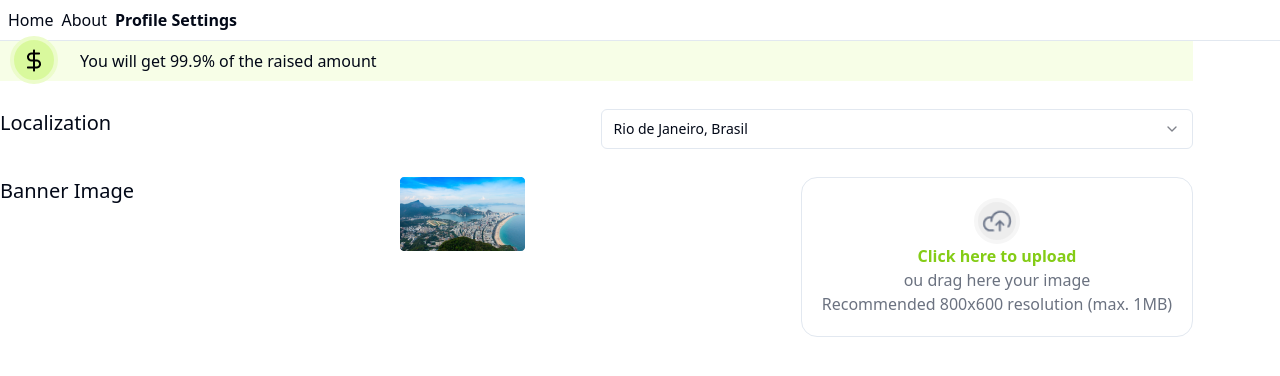
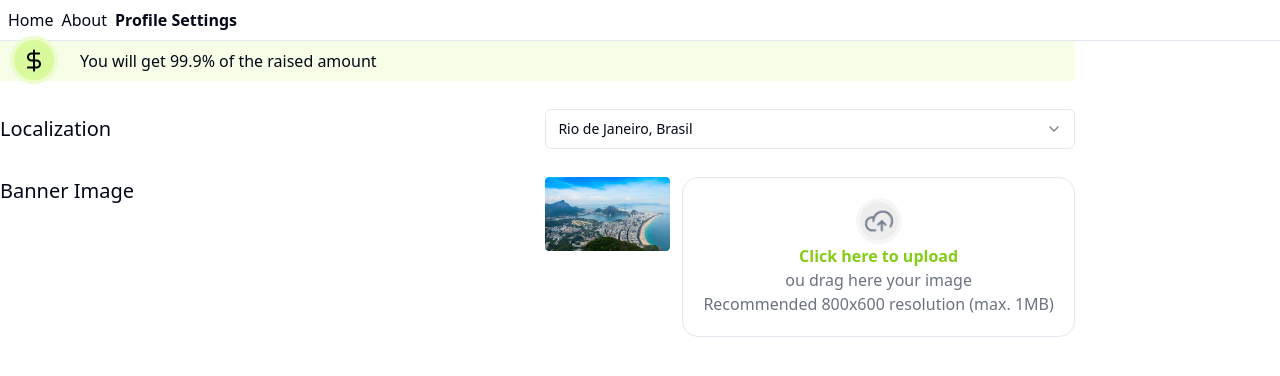
Before and after one commit to Aprender-e-Crescer/crowdfy, a React (Vite) app: page /profile-settings in a window 1280 px wide. Shown: the top 376 px of the page. Built offline with nearby package versions, Linux system fonts and the light colour scheme.

Commit message:
ajustes grid

```diff
--- a/src/components/ui/localization.tsx
+++ b/src/components/ui/localization.tsx
@@ -16,7 +16,7 @@ export function Localization() {
     <>
       <div className="hidden md:flex w-full">
         <div className="flex flex-col gap-y-5">
-          <div className="relative flex  bg-[#F7FEE7]">
+          <div className="relative flex bg-[#F7FEE7]">
             <div className="absolute top-[-5px] left-[10px] bg-lime-200 w-12 h-12 rounded-full flex justify-center items-center border-4 border-lime-100">
               <img src={icon} alt="Dollar Sign" />
             </div>
@@ -24,11 +24,12 @@ export function Localization() {
               <h1>You will get 99.9% of the raised amount</h1>
             </div>
           </div>
-          <div className="flex justify-start py-2 grid grid-cols-2 gap-2 itens-center-start">
+
+          <div className="flex justify-start py-2 grid grid-cols-2 gap-4 items-center">
             <div>
               <h1 className="text-xl font-normal">Localization</h1>
             </div>
-            <div className="w-full ">
+            <div className="w-full">
               <Select>
                 <SelectTrigger className="w-full">
                   <SelectValue placeholder="Rio de Janeiro, Brasil" />
@@ -40,27 +41,29 @@ export function Localization() {
             </div>
           </div>
 
-          <div className=" grid grid-cols-3 gap-2 itens-center-start">
+          <div className="grid grid-cols-2 gap-4 items-start">
             <div className="text-xl">
               <p>Banner Image</p>
             </div>
 
-            <div>
-              <img className="w-[125px] h-[74px] " src={localimage} alt="" />
-            </div>
-
-            <div>
+            <div className="flex gap-3">
+              <img
+                className="w-[125px] h-[74px]"
+                src={localimage}
+                alt="Banner"
+              />
               <Uploadimagens
                 enviar="Click here to upload"
                 descricao="ou drag here your image"
-                tiposEnvio="Recommended 800x600 resolution (max. 1MB) "
+                tiposEnvio="Recommended 800x600 resolution (max. 1MB)"
               />
             </div>
           </div>
         </div>
       </div>
+
       <div className="md:hidden flex flex-col gap-y-4">
-        <div className="relative flex  bg-[#F7FEE7]">
+        <div className="relative flex bg-[#F7FEE7]">
           <div className="absolute top-[-5px] left-[10px] bg-lime-200 w-12 h-12 rounded-full flex justify-center items-center border-4 border-lime-100">
             <img src={icon} alt="Dollar Sign" />
           </div>
@@ -68,26 +71,26 @@ export function Localization() {
             <h1>You will get 99.9% of the raised amount</h1>
           </div>
         </div>
+
         <div className="py-2 mx-5 mt-0 mb-1">
           <h1 className="text-xl font-normal">Localization</h1>
         </div>
-        <div className=" flex flex-col mx-5">
+
+        <div className="flex flex-col mx-5">
           <Input placeholder="Rio de Janeiro, Brasil" />
         </div>
+
         <div className="flex flex-col justify-center items-center">
           <div className="text-xl mt-4">
             <p>Banner</p>
           </div>
-          <div className="flex">
-            <div>
-              <img className=" h-[150px] " src={localimage} alt="" />
-            </div>
-          </div>
-          <div className="mt-4 ">
+
+          <div className="flex flex-col items-center gap-2">
+            <img className="h-[150px]" src={localimage} alt="Banner" />
             <Uploadimagens
               enviar="Click here to upload"
               descricao="ou drag here your image"
-              tiposEnvio="Recommended 800x600 resolution (max. 1MB) "
+              tiposEnvio="Recommended 800x600 resolution (max. 1MB)"
             />
           </div>
         </div>
```
